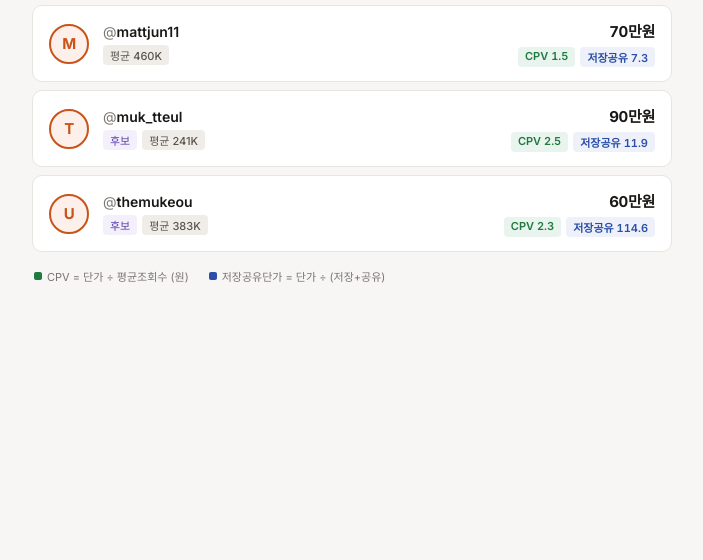
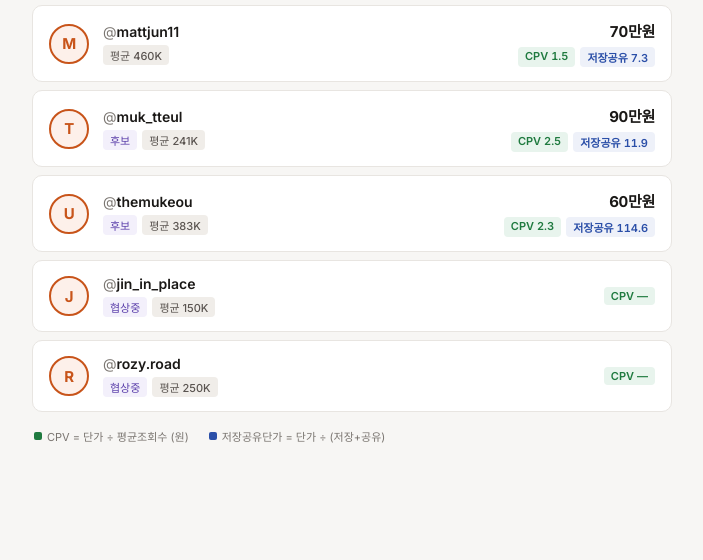
Before and after one commit to kangnaan00/wym4wjx, a plain HTML site: page loop808-2026/bangeon.html in a window 1280 px wide. Shown: the part 240-800 px from the top of the page, without its empty margins (288-991 px from the left). Drawn offline with Linux system fonts and the light colour scheme.

Commit message:
jin_in_place, rozy.road 협상중 추가
Co-Authored-By: Claude Sonnet 4.6 <noreply@anthropic.com>

```diff
--- a/loop808-2026/bangeon.html
+++ b/loop808-2026/bangeon.html
@@ -100,7 +100,7 @@
 <div class="page">
   <div class="header">
     <h1>방어 인플루언서</h1>
-    <span class="count">5명</span>
+    <span class="count">7명</span>
   </div>
 
   <a class="card" href="https://www.instagram.com/muk._.suzy_/" target="_blank" rel="noopener">
@@ -191,6 +191,38 @@
     </div>
   </a>
 
+  <a class="card" href="https://www.instagram.com/jin_in_place/reels/" target="_blank" rel="noopener">
+    <div class="avatar">J</div>
+    <div class="info">
+      <div class="handle"><span class="at">@</span>jin_in_place</div>
+      <div class="tags">
+        <span class="tag candidate">협상중</span>
+        <span class="tag">평균 150K</span>
+      </div>
+    </div>
+    <div class="metrics">
+      <div class="badges">
+        <span class="badge cpv">CPV —</span>
+      </div>
+    </div>
+  </a>
+
+  <a class="card" href="https://www.instagram.com/rozy.road/reels/" target="_blank" rel="noopener">
+    <div class="avatar">R</div>
+    <div class="info">
+      <div class="handle"><span class="at">@</span>rozy.road</div>
+      <div class="tags">
+        <span class="tag candidate">협상중</span>
+        <span class="tag">평균 250K</span>
+      </div>
+    </div>
+    <div class="metrics">
+      <div class="badges">
+        <span class="badge cpv">CPV —</span>
+      </div>
+    </div>
+  </a>
+
   <div class="footer">
     <div class="legend">
       <div class="dot" style="background: var(--badge-cpv-fg)"></div>
```
